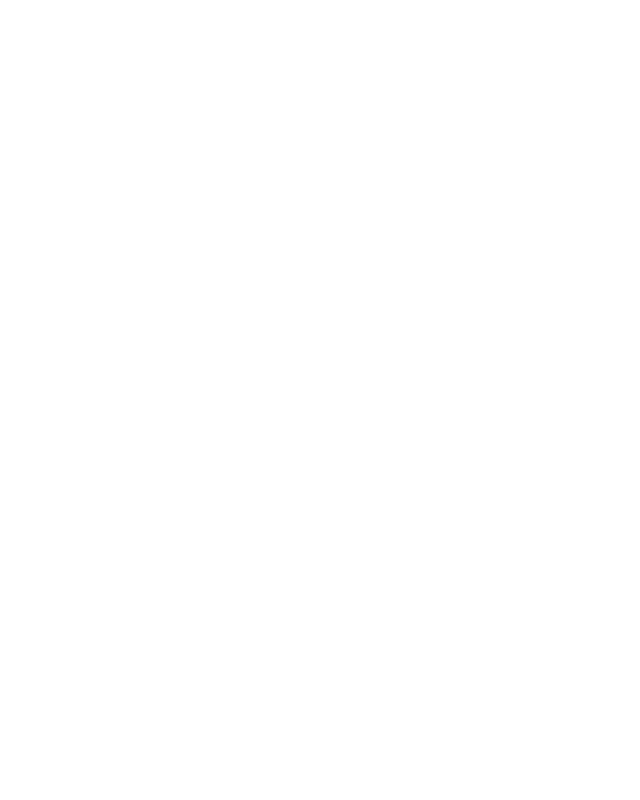
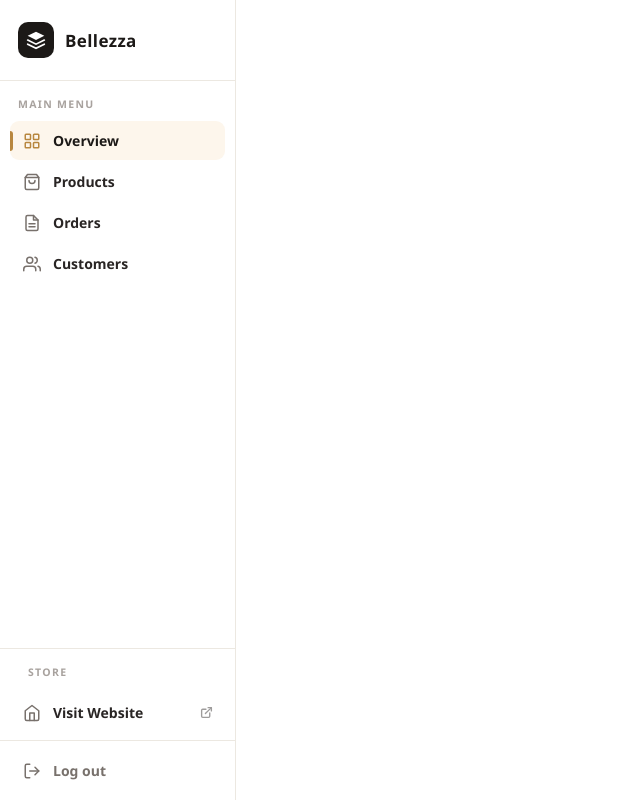
Before and after one commit to Anas-byte-glitch/Ecommerce-website-react, a React (Vite) app: page /dashboard/overview in a window 1280 px wide. Before the commit this address had no page. Shown: the whole page, without its empty margins (0-640 px from the left). Built offline with nearby package versions, Linux system fonts and the light colour scheme; a web font is replaced by a local one.

Commit message:
Sidebar Dashboard Page Done

```diff
--- a/src/components/dashboard/Sidebar.jsx
+++ b/src/components/dashboard/Sidebar.jsx
@@ -1,5 +1,122 @@
-function Sidebar() {
-  return <div>Sidebar</div>;
+// src/components/dashboard/Sidebar.jsx
+
+import { NavLink, Link } from 'react-router-dom'
+import '../../styles/Dashboard/Sidebar.css'
+
+const Icons = {
+  Overview: () => (
+    <svg width="18" height="18" viewBox="0 0 24 24" fill="none" stroke="currentColor" strokeWidth="2" strokeLinecap="round" strokeLinejoin="round">
+      <rect x="3" y="3" width="7" height="7" rx="1"/>
+      <rect x="14" y="3" width="7" height="7" rx="1"/>
+      <rect x="3" y="14" width="7" height="7" rx="1"/>
+      <rect x="14" y="14" width="7" height="7" rx="1"/>
+    </svg>
+  ),
+  Products: () => (
+    <svg width="18" height="18" viewBox="0 0 24 24" fill="none" stroke="currentColor" strokeWidth="2" strokeLinecap="round" strokeLinejoin="round">
+      <path d="M6 2 3 6v14a2 2 0 0 0 2 2h14a2 2 0 0 0 2-2V6l-3-4z"/>
+      <line x1="3" y1="6" x2="21" y2="6"/>
+      <path d="M16 10a4 4 0 0 1-8 0"/>
+    </svg>
+  ),
+  Orders: () => (
+    <svg width="18" height="18" viewBox="0 0 24 24" fill="none" stroke="currentColor" strokeWidth="2" strokeLinecap="round" strokeLinejoin="round">
+      <path d="M14 2H6a2 2 0 0 0-2 2v16a2 2 0 0 0 2 2h12a2 2 0 0 0 2-2V8z"/>
+      <polyline points="14,2 14,8 20,8"/>
+      <line x1="16" y1="13" x2="8" y2="13"/>
+      <line x1="16" y1="17" x2="8" y2="17"/>
+    </svg>
+  ),
+  Customers: () => (
+    <svg width="18" height="18" viewBox="0 0 24 24" fill="none" stroke="currentColor" strokeWidth="2" strokeLinecap="round" strokeLinejoin="round">
+      <path d="M17 21v-2a4 4 0 0 0-4-4H5a4 4 0 0 0-4 4v2"/>
+      <circle cx="9" cy="7" r="4"/>
+      <path d="M23 21v-2a4 4 0 0 0-3-3.87"/>
+      <path d="M16 3.13a4 4 0 0 1 0 7.75"/>
+    </svg>
+  ),
+  Store: () => (
+    <svg width="18" height="18" viewBox="0 0 24 24" fill="none" stroke="currentColor" strokeWidth="2" strokeLinecap="round" strokeLinejoin="round">
+      <path d="M3 9l9-7 9 7v11a2 2 0 0 1-2 2H5a2 2 0 0 1-2-2z"/>
+      <polyline points="9,22 9,12 15,12 15,22"/>
+    </svg>
+  ),
+  Logout: () => (
+    <svg width="18" height="18" viewBox="0 0 24 24" fill="none" stroke="currentColor" strokeWidth="2" strokeLinecap="round" strokeLinejoin="round">
+      <path d="M9 21H5a2 2 0 0 1-2-2V5a2 2 0 0 1 2-2h4"/>
+      <polyline points="16,17 21,12 16,7"/>
+      <line x1="21" y1="12" x2="9" y2="12"/>
+    </svg>
+  ),
 }
 
-export default Sidebar;
+const navItems = [
+  { to: '/dashboard/overview',  label: 'Overview',   Icon: Icons.Overview  },
+  { to: '/dashboard/products',  label: 'Products',   Icon: Icons.Products  },
+  { to: '/dashboard/orders',    label: 'Orders',     Icon: Icons.Orders    },
+  { to: '/dashboard/customers', label: 'Customers',  Icon: Icons.Customers },
+]
+
+function Sidebar() {
+  return (
+    <aside className="sidebar">
+
+      {/* Brand */}
+      <div className="sidebar__brand">
+        <div className="sidebar__brand-logo">
+          <svg width="20" height="20" viewBox="0 0 24 24" fill="none">
+            <path d="M12 2L2 7l10 5 10-5-10-5z" fill="currentColor"/>
+            <path d="M2 17l10 5 10-5" stroke="currentColor" strokeWidth="2" fill="none" strokeLinecap="round"/>
+            <path d="M2 12l10 5 10-5" stroke="currentColor" strokeWidth="2" fill="none" strokeLinecap="round"/>
+          </svg>
+        </div>
+        <span className="sidebar__brand-name">Bellezza</span>
+      </div>
+
+      {/* Main Nav */}
+      <p className="sidebar__section-label">Main Menu</p>
+      <nav className="sidebar__nav">
+        <ul className="sidebar__list">
+          {navItems.map(({ to, label, Icon }) => (
+            <li key={to} className="sidebar__item">
+              <NavLink
+                to={to}
+                className={({ isActive }) =>
+                  `sidebar__link${isActive ? ' sidebar__link--active' : ''}`
+                }
+              >
+                <span className="sidebar__icon"><Icon /></span>
+                <span className="sidebar__label">{label}</span>
+              </NavLink>
+            </li>
+          ))}
+        </ul>
+      </nav>
+
+      {/* Store Link */}
+      <div className="sidebar__store-section">
+        <p className="sidebar__section-label">Store</p>
+        <Link to="/" className="sidebar__store-link">
+          <span className="sidebar__icon"><Icons.Store /></span>
+          <span className="sidebar__label">Visit Website</span>
+          <svg className="sidebar__external" width="13" height="13" viewBox="0 0 24 24" fill="none" stroke="currentColor" strokeWidth="2.5" strokeLinecap="round" strokeLinejoin="round">
+            <path d="M18 13v6a2 2 0 0 1-2 2H5a2 2 0 0 1-2-2V8a2 2 0 0 1 2-2h6"/>
+            <polyline points="15,3 21,3 21,9"/>
+            <line x1="10" y1="14" x2="21" y2="3"/>
+          </svg>
+        </Link>
+      </div>
+
+      {/* Footer */}
+      <div className="sidebar__footer">
+        <button className="sidebar__logout">
+          <span className="sidebar__icon"><Icons.Logout /></span>
+          <span className="sidebar__label">Log out</span>
+        </button>
+      </div>
+
+    </aside>
+  )
+}
+
+export default Sidebar
--- a/src/pages/dashboard/CustomersPage.jsx
+++ b/src/pages/dashboard/CustomersPage.jsx
@@ -0,0 +1,5 @@
+function CustomersPage() {
+  return <div>Sidebar</div>;
+}
+
+export default CustomersPage;
--- a/src/pages/dashboard/DashboardOverviewPage.jsx
+++ b/src/pages/dashboard/DashboardOverviewPage.jsx
@@ -0,0 +1,5 @@
+function DashboardOverviewPage() {
+  return <div>Dashboard</div>;
+}
+
+export default DashboardOverviewPage;
--- a/src/pages/dashboard/OrdersManagementPage.jsx
+++ b/src/pages/dashboard/OrdersManagementPage.jsx
@@ -0,0 +1,5 @@
+function OrdersManagementPage() {
+  return <div>Sidebar</div>;
+}
+
+export default OrdersManagementPage;
--- a/src/pages/dashboard/ProductsManagementPage.jsx
+++ b/src/pages/dashboard/ProductsManagementPage.jsx
@@ -0,0 +1,5 @@
+function ProductsManagementPage() {
+  return <div>Sidebar</div>;
+}
+
+export default ProductsManagementPage;
--- a/src/router/AppRouter.jsx
+++ b/src/router/AppRouter.jsx
@@ -1,7 +1,7 @@
 import { BrowserRouter, Routes, Route, Navigate } from 'react-router-dom'
 
 import MainLayout from '../layouts/MainLayout'
-// import DashboardLayout from '../layouts/DashboardLayout'
+import DashboardLayout from '../layouts/DashboardLayout'
 
 // Public pages
 import HomePage from '../pages/HomePage'
@@ -14,10 +14,10 @@
 import ContactPage from '../pages/ContactPage'
 
 // Dashboard pages
-// import DashboardOverviewPage from '../pages/dashboard/DashboardOverviewPage'
-// import ProductsManagementPage from '../pages/dashboard/ProductsManagementPage'
-// import OrdersManagementPage from '../pages/dashboard/OrdersManagementPage'
-// import CustomersPage from '../pages/dashboard/CustomersPage'
+import DashboardOverviewPage from '../pages/dashboard/DashboardOverviewPage'
+import ProductsManagementPage from '../pages/dashboard/ProductsManagementPage'
+import OrdersManagementPage from '../pages/dashboard/OrdersManagementPage'
+import CustomersPage from '../pages/dashboard/CustomersPage'
 
 function AppRouter() {
   return (
@@ -36,16 +36,16 @@
         </Route>
 
         {/* ── Auth routes (no layout) ── */}
-        <Route path="/login"    element={<LoginPage />} />
+        <Route path="/login" element={<LoginPage />} />
 
         {/* ── Dashboard routes (Sidebar only, no Navbar/Footer) ── */}
-        {/* <Route path="/dashboard" element={<DashboardLayout />}>
+        <Route path="/dashboard" element={<DashboardLayout />}>
           <Route index element={<Navigate to="overview" replace />} />
           <Route path="overview"  element={<DashboardOverviewPage />} />
           <Route path="products"  element={<ProductsManagementPage />} />
           <Route path="orders"    element={<OrdersManagementPage />} />
           <Route path="customers" element={<CustomersPage />} />
-        </Route> */}
+        </Route>
 
         {/* ── 404 fallback ── */}
         {/* <Route path="*" element={<Navigate to="/" replace />} /> */}
--- /dev/null
+++ b/src/styles/Dashboard/Sidebar.css
@@ -0,0 +1,225 @@
+/* ── src/styles/dashboard/Sidebar.css ── */
+
+.sidebar {
+  --sb-bg:          #ffffff;
+  --sb-border:      #ece8e1;
+  --sb-brand:       #1c1917;
+  --sb-text-muted:  #78716c;
+  --sb-text:        #292524;
+  --sb-active-bg:   #fdf6ec;
+  --sb-active-text: #1c1917;
+  --sb-accent:      #b8873f;
+  --sb-hover-bg:    #faf7f3;
+  --sb-radius:      9px;
+  --sb-width:       235px;
+}
+
+/* ── Shell ── */
+.sidebar {
+  position: fixed;
+  top: 0;
+  left: 0;
+  width: var(--sb-width);
+  height: 100vh;
+  background: var(--sb-bg);
+  border-right: 1px solid var(--sb-border);
+  display: flex;
+  flex-direction: column;
+  z-index: 100;
+}
+
+/* ── Brand ── */
+.sidebar__brand {
+  display: flex;
+  align-items: center;
+  gap: 11px;
+  padding: 22px 18px;
+  border-bottom: 1px solid var(--sb-border);
+}
+
+.sidebar__brand-logo {
+  width: 36px;
+  height: 36px;
+  background: var(--sb-brand);
+  border-radius: 10px;
+  display: flex;
+  align-items: center;
+  justify-content: center;
+  color: #fff;
+  flex-shrink: 0;
+}
+
+.sidebar__brand-name {
+  font-size: 17px;
+  font-weight: 700;
+  color: var(--sb-brand);
+  letter-spacing: 0.4px;
+  /* ✅ خط واضح بدون serif */
+  font-family: 'Segoe UI', 'Helvetica Neue', Arial, sans-serif;
+}
+
+/* ── Section Label ── */
+.sidebar__section-label {
+  font-size: 10.5px;
+  font-weight: 700;
+  text-transform: uppercase;
+  letter-spacing: 1.3px;
+  /* ✅ لون أغمق للوضوح */
+  color: #a8a29e;
+  padding: 16px 18px 6px;
+  margin: 0;
+  font-family: 'Segoe UI', Arial, sans-serif;
+}
+
+/* ── Nav ── */
+.sidebar__nav {
+  padding: 4px 10px;
+  overflow-y: auto;
+}
+
+.sidebar__list {
+  list-style: none;
+  margin: 0;
+  padding: 0;
+  display: flex;
+  flex-direction: column;
+  gap: 2px;
+}
+
+/* ── Links ── */
+.sidebar__link {
+  display: flex;
+  align-items: center;
+  gap: 11px;
+  padding: 10px 12px;
+  color: var(--sb-text);
+  text-decoration: none;
+  /* ✅ حجم خط أكبر و font-weight أثقل */
+  font-size: 14px;
+  font-weight: 600;
+  border-radius: var(--sb-radius);
+  transition: background 0.15s ease, color 0.15s ease;
+  position: relative;
+  font-family: 'Segoe UI', 'Helvetica Neue', Arial, sans-serif;
+}
+
+.sidebar__link:hover {
+  background: var(--sb-hover-bg);
+  color: var(--sb-brand);
+}
+
+.sidebar__link--active {
+  background: var(--sb-active-bg);
+  color: var(--sb-active-text);
+  font-weight: 700;
+}
+
+.sidebar__link--active::before {
+  content: '';
+  position: absolute;
+  left: 0;
+  top: 50%;
+  transform: translateY(-50%);
+  width: 3px;
+  height: 20px;
+  background: var(--sb-accent);
+  border-radius: 0 3px 3px 0;
+}
+
+.sidebar__link--active .sidebar__icon {
+  color: var(--sb-accent);
+}
+
+/* ── Icon ── */
+.sidebar__icon {
+  display: flex;
+  align-items: center;
+  justify-content: center;
+  width: 20px;
+  flex-shrink: 0;
+  /* ✅ أيقونات أوضح */
+  color: #78716c;
+  transition: color 0.15s ease;
+}
+
+.sidebar__link:hover .sidebar__icon {
+  color: var(--sb-accent);
+}
+
+.sidebar__label {
+  flex: 1;
+}
+
+/* ── Store Section ── */
+.sidebar__store-section {
+  margin-top: auto;
+  padding: 0 10px 8px;
+  border-top: 1px solid var(--sb-border);
+}
+
+.sidebar__store-link {
+  display: flex;
+  align-items: center;
+  gap: 11px;
+  padding: 10px 12px;
+  color: var(--sb-text);
+  text-decoration: none;
+  font-size: 14px;
+  font-weight: 600;
+  border-radius: var(--sb-radius);
+  transition: background 0.15s ease, color 0.15s ease;
+  font-family: 'Segoe UI', 'Helvetica Neue', Arial, sans-serif;
+  margin-top: 8px;
+}
+
+.sidebar__store-link:hover {
+  background: #f0fdf4;
+  color: #16a34a;
+}
+
+.sidebar__store-link:hover .sidebar__icon {
+  color: #16a34a;
+}
+
+.sidebar__external {
+  margin-left: auto;
+  opacity: 0.45;
+  flex-shrink: 0;
+}
+
+.sidebar__store-link:hover .sidebar__external {
+  opacity: 0.8;
+}
+
+/* ── Footer ── */
+.sidebar__footer {
+  padding: 10px;
+  border-top: 1px solid var(--sb-border);
+}
+
+.sidebar__logout {
+  display: flex;
+  align-items: center;
+  gap: 11px;
+  width: 100%;
+  padding: 10px 12px;
+  background: none;
+  border: none;
+  cursor: pointer;
+  border-radius: var(--sb-radius);
+  color: #78716c;
+  font-size: 14px;
+  font-weight: 600;
+  transition: background 0.15s ease, color 0.15s ease;
+  text-align: left;
+  font-family: 'Segoe UI', 'Helvetica Neue', Arial, sans-serif;
+}
+
+.sidebar__logout:hover {
+  background: #fff1f1;
+  color: #dc2626;
+}
+
+.sidebar__logout:hover .sidebar__icon {
+  color: #dc2626;
+}
```
